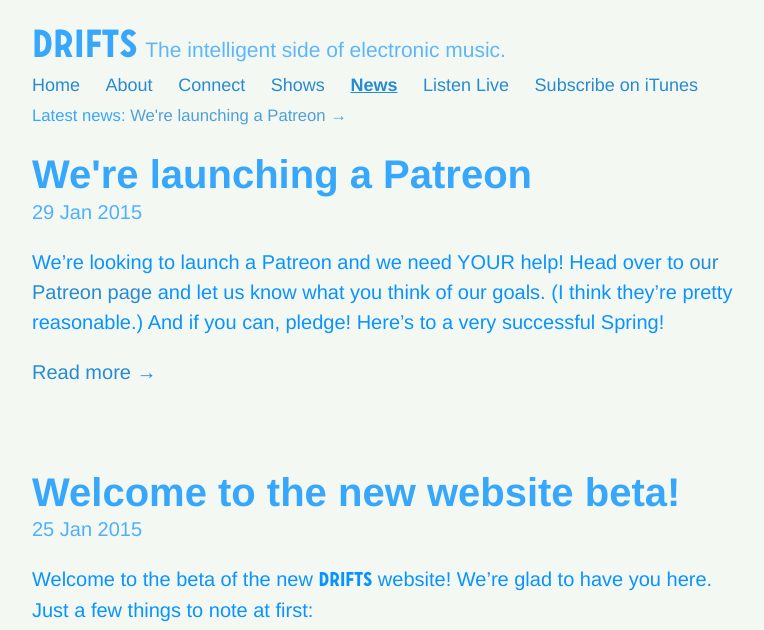
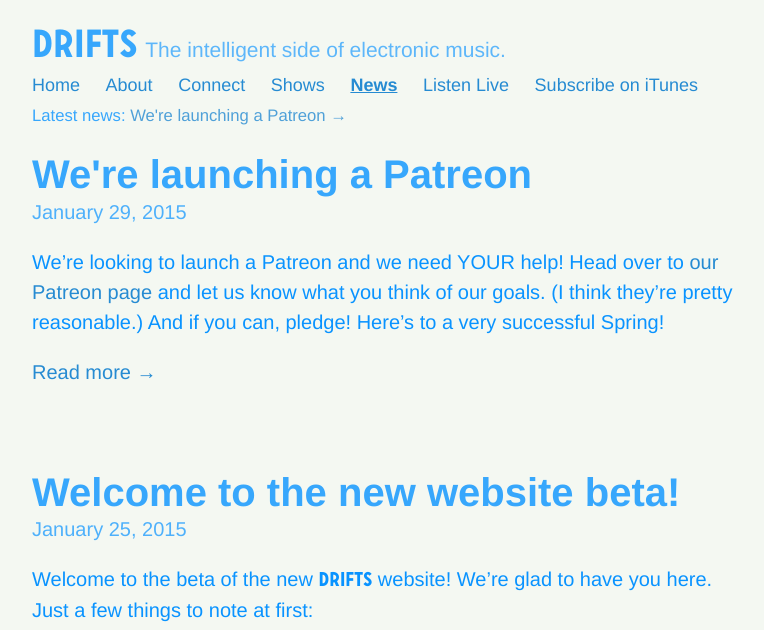
Before and after one commit to wonaldson/drifts.fm, a Jekyll site: the page built from news/index.html, in a window 1280 px wide. Shown: the top 630 px of the page, without its empty margins (248-1012 px from the left). Built offline with Jekyll 4.4.1, drawn with Linux system fonts in a browser that asks for light colours; some web fonts are replaced; Markdown is read by kramdown in place of the engine named in the settings; the list of posts is cut into pages by our own code.

Commit message:
news page fixes (i think)

```diff
--- a/news/index.html
+++ b/news/index.html
@@ -13,7 +13,7 @@
       </a>
     </h1>
 
-    <span class="post-date">{{ post.date | date_to_string }}</span>
+    <span class="post-date">{{ post.date | date:"%B %-d, %Y" }}</span>
 
     {{ post.excerpt }}
 
@@ -26,15 +26,15 @@
 
 <div class="pagination">
   {% if paginator.next_page %}
-    <a class="pagination-item older" href="{{ site.baseurl }}page{{paginator.next_page}}">Older</a>
+    <a class="pagination-item older" href="{{ site.baseurl }}/news/page{{paginator.next_page}}">Older</a>
   {% else %}
     <span class="pagination-item older">Older</span>
   {% endif %}
   {% if paginator.previous_page %}
     {% if paginator.page == 2 %}
-      <a class="pagination-item newer" href="{{ site.baseurl }}">Newer</a>
+      <a class="pagination-item newer" href="{{ site.baseurl }}/news/">Newer</a>
     {% else %}
-      <a class="pagination-item newer" href="{{ site.baseurl }}page{{paginator.previous_page}}">Newer</a>
+      <a class="pagination-item newer" href="{{ site.baseurl }}/news/page{{paginator.previous_page}}">Newer</a>
     {% endif %}
   {% else %}
     <span class="pagination-item newer">Newer</span>
```
